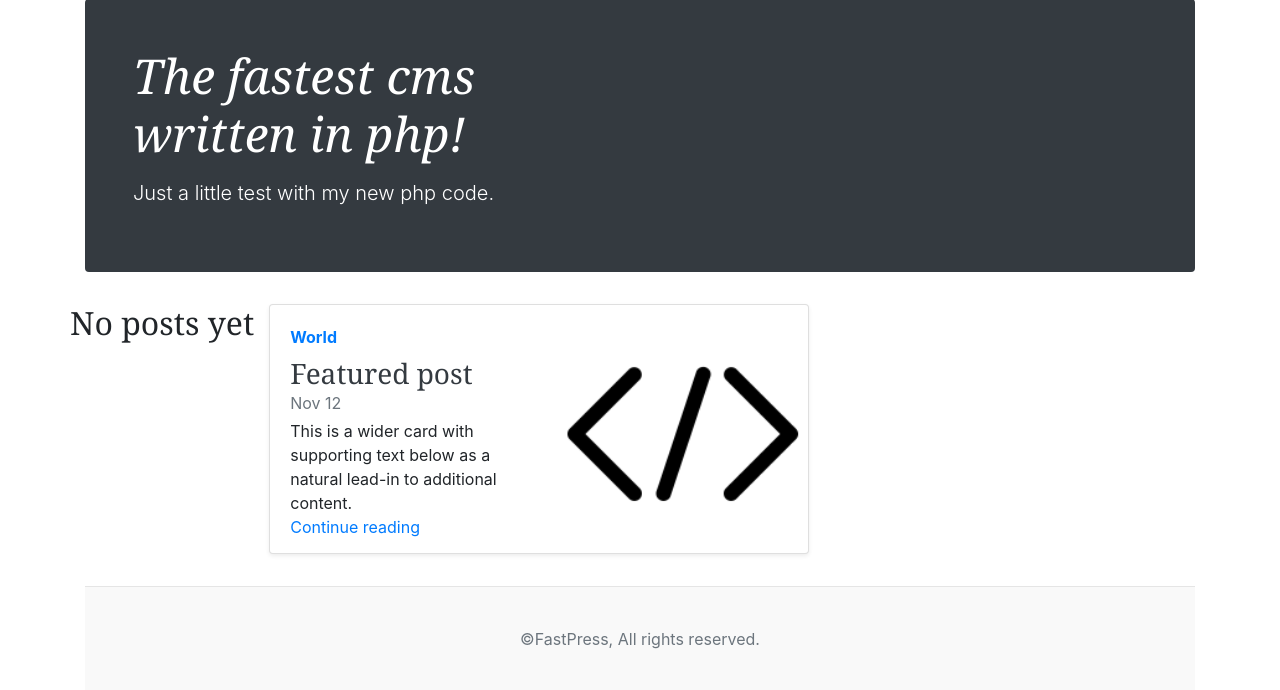
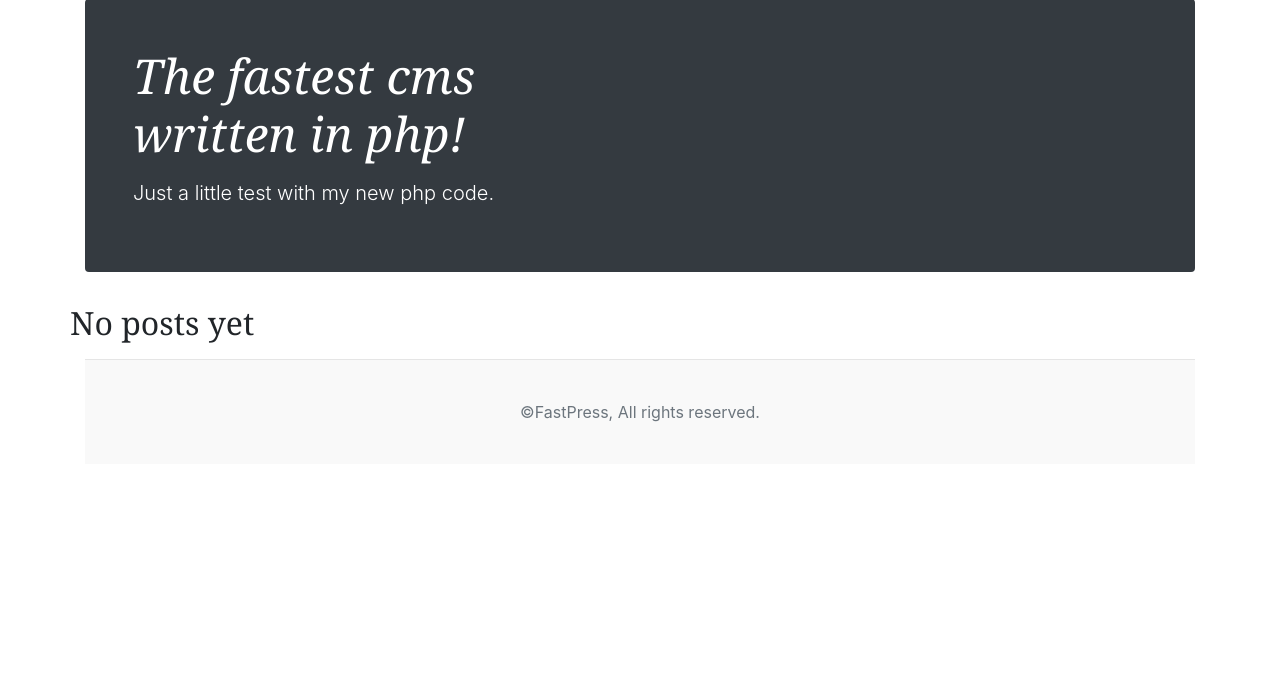
Before and after one commit to g-rosenberger/fastpress, a PHP site: page /?page=2 in a window 1280 px wide. Shown: the part 81-771 px from the top of the page. Run offline with PHP 8.4, Linux system fonts and the light colour scheme; data that the repository does not hold is empty.

Commit message:
irrelevant bug fixes

```diff
--- /dev/null
+++ b/admin/category_manage.php
@@ -0,0 +1,3 @@
+<?php
+
+?>
--- a/index.php
+++ b/index.php
@@ -75,20 +75,6 @@ $link->close();
 ?>
 
 
-   <div class="col-md-6">
-      <div class="card flex-md-row mb-4 shadow-sm h-md-250">
-        <div class="card-body d-flex flex-column align-items-start">
-          <strong class="d-inline-block mb-2 text-primary">World</strong>
-          <h3 class="mb-0">
-            <a class="text-dark" href="#">Featured post</a>
-          </h3>
-          <div class="mb-1 text-muted">Nov 12</div>
-          <p class="card-text mb-auto">This is a wider card with supporting text below as a natural lead-in to additional content.</p>
-          <a href="#">Continue reading</a>
-        </div>
-        <img src="assets/img/example.png">
-      </div>
-    </div>
 
 </div>
 
--- a/post_manage.php
+++ b/post_manage.php
@@ -37,8 +37,8 @@ if (mysqli_num_rows($result) > 0) {
     if (empty($row["pImgUrl"])) {
        $pImgUrl = "noimg.png";
      } else {$pImgUrl = $row["pImgUrl"];}
-        echo '<div class="col-sm-6"><div class="card" style="width: 18rem;">
-  <img class="card-img-top" src="../p/img/'. $pImgUrl .'" alt="Card image cap">
+        echo '<div class="col-md-2 col-md-offset-5"><div class="card" style="width: 18rem;">
+  <img class="card-img-top" src="p/img/'. $pImgUrl .'" alt="Card image cap">
   <div class="card-body">
     <h5 class="card-title">' . $row["pTitle"] . '</h5>
     <p class="card-text">'. $row["pSubtitle"] .'</p>
```
